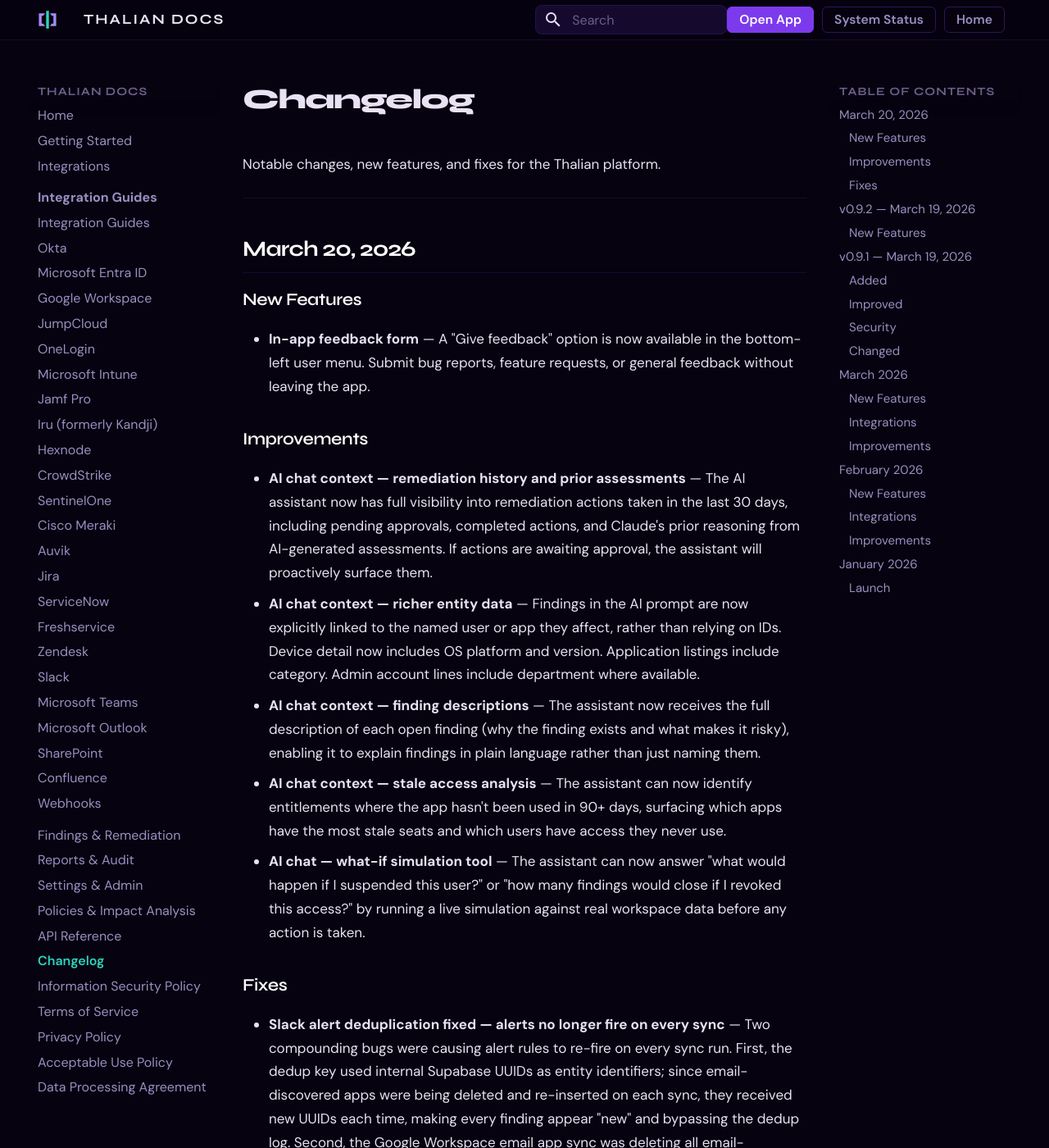
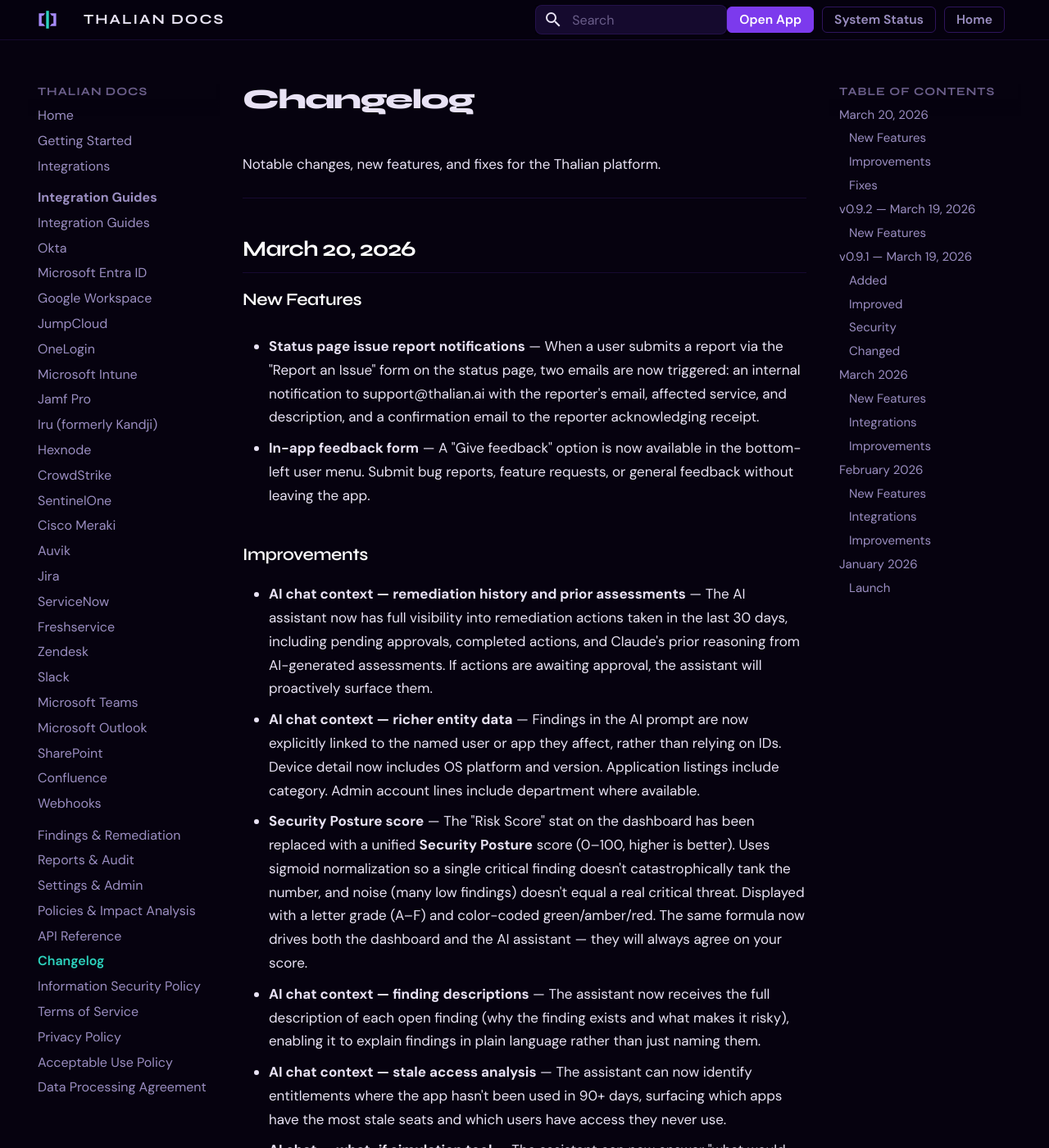
Before and after one commit to tori-mf13/thalian-docs, an MkDocs documentation site: the page built from docs/changelog.md, in a window 1280 px wide and 1400 px high. Shown: the whole window at 82% size. Built offline with MkDocs 1.6.1 and Material for MkDocs 9.7.7, drawn with Linux system fonts in a browser that asks for light colours.

Commit message:
docs: Security Posture score — unified formula, sigmoid normalization, A-F grade

```diff
--- a/docs/changelog.md
+++ b/docs/changelog.md
@@ -8,12 +8,15 @@ Notable changes, new features, and fixes for the Thalian platform.
 
 ### New Features
 
+- **Status page issue report notifications** — When a user submits a report via the "Report an Issue" form on the status page, two emails are now triggered: an internal notification to support@thalian.ai with the reporter's email, affected service, and description, and a confirmation email to the reporter acknowledging receipt.
+
 - **In-app feedback form** — A "Give feedback" option is now available in the bottom-left user menu. Submit bug reports, feature requests, or general feedback without leaving the app.
 
 ### Improvements
 
 - **AI chat context — remediation history and prior assessments** — The AI assistant now has full visibility into remediation actions taken in the last 30 days, including pending approvals, completed actions, and Claude's prior reasoning from AI-generated assessments. If actions are awaiting approval, the assistant will proactively surface them.
 - **AI chat context — richer entity data** — Findings in the AI prompt are now explicitly linked to the named user or app they affect, rather than relying on IDs. Device detail now includes OS platform and version. Application listings include category. Admin account lines include department where available.
+- **Security Posture score** — The "Risk Score" stat on the dashboard has been replaced with a unified **Security Posture** score (0–100, higher is better). Uses sigmoid normalization so a single critical finding doesn't catastrophically tank the number, and noise (many low findings) doesn't equal a real critical threat. Displayed with a letter grade (A–F) and color-coded green/amber/red. The same formula now drives both the dashboard and the AI assistant — they will always agree on your score.
 - **AI chat context — finding descriptions** — The assistant now receives the full description of each open finding (why the finding exists and what makes it risky), enabling it to explain findings in plain language rather than just naming them.
 - **AI chat context — stale access analysis** — The assistant can now identify entitlements where the app hasn't been used in 90+ days, surfacing which apps have the most stale seats and which users have access they never use.
 - **AI chat — what-if simulation tool** — The assistant can now answer "what would happen if I suspended this user?" or "how many findings would close if I revoked this access?" by running a live simulation against real workspace data before any action is taken.
```
